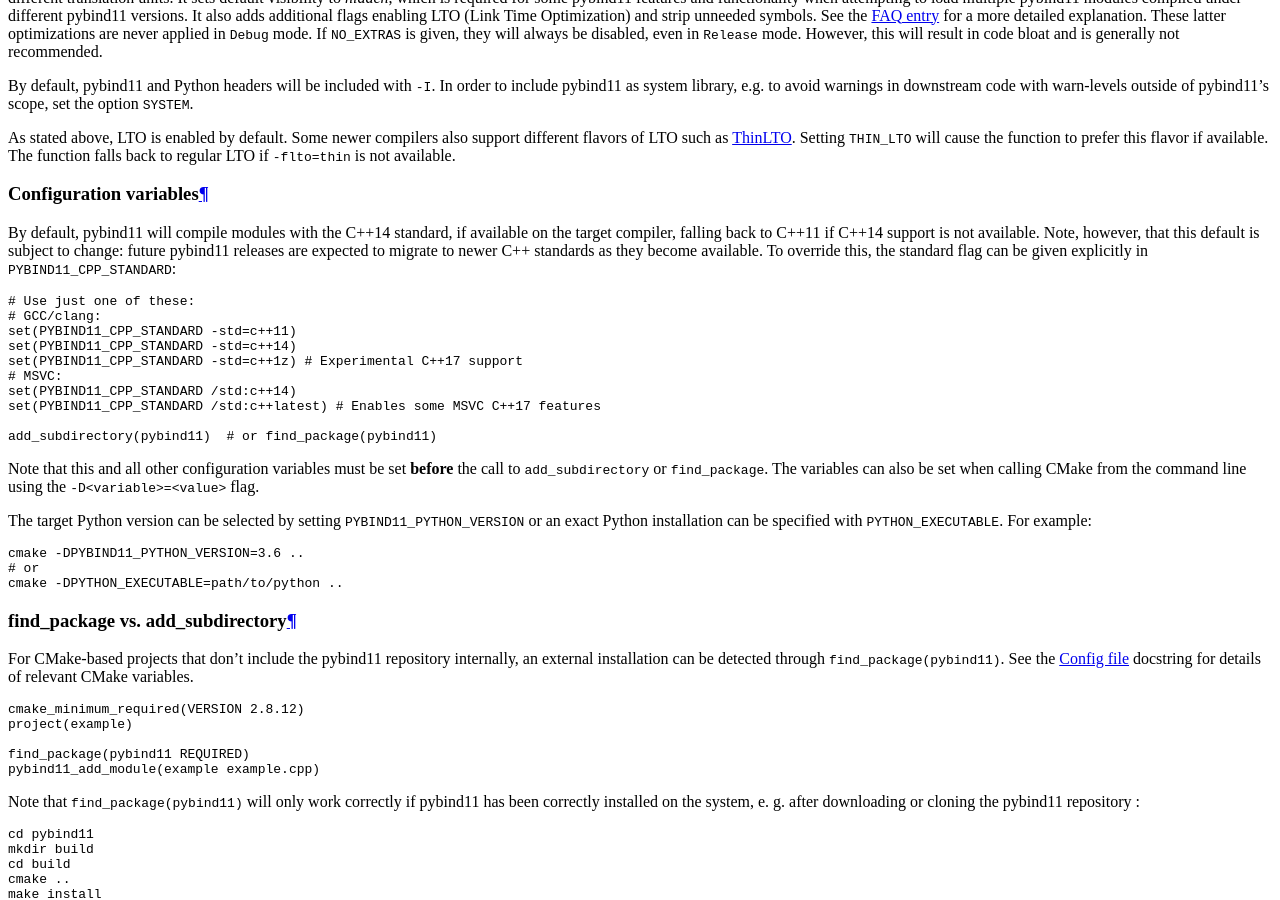
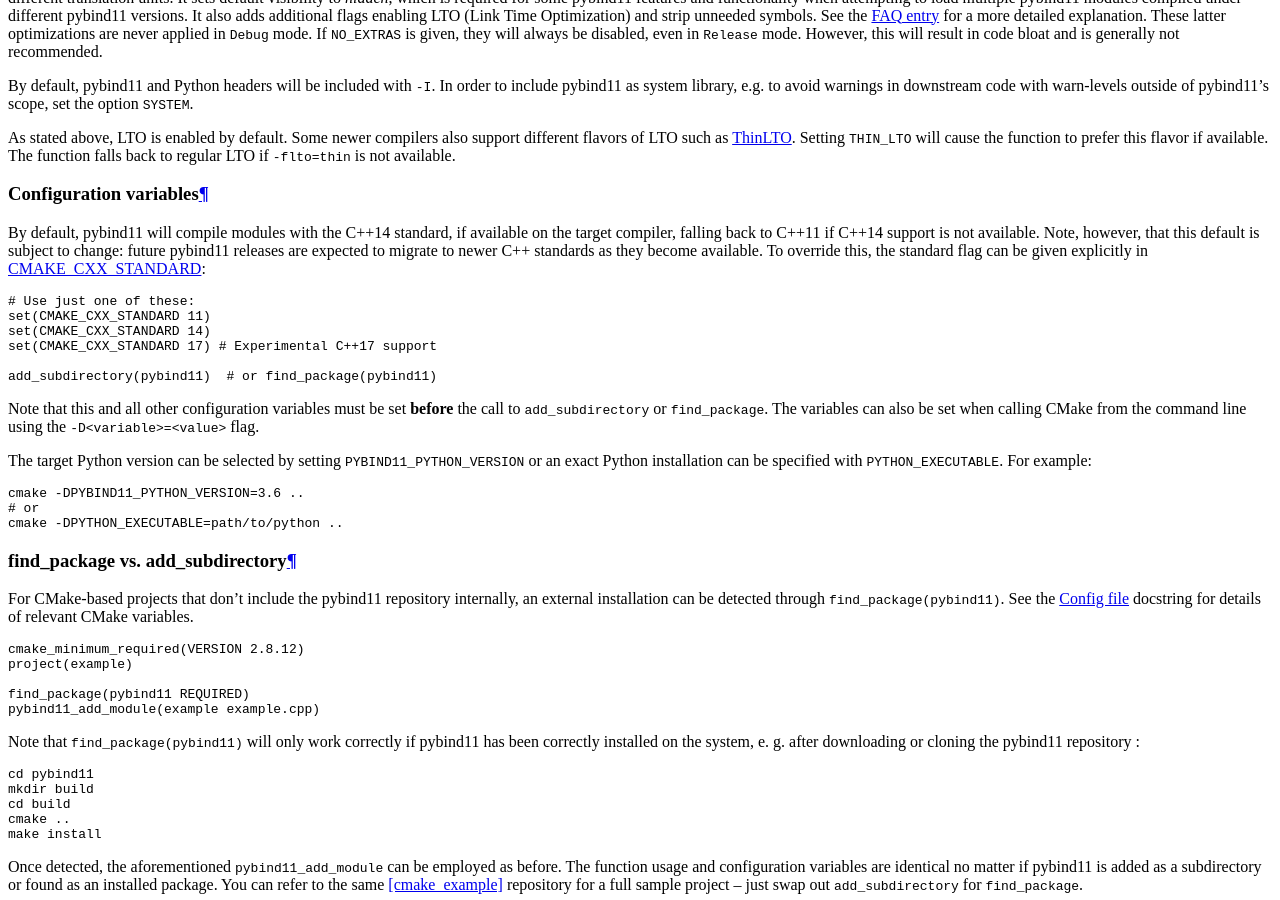
Before and after one commit to pybind/pybind11, a Sphinx documentation site: the page built from docs/compiling.rst, in a window 1280 px wide and 900 px high, scrolled down 1860 px. Built offline with Sphinx 7.4.7 and the Read the Docs theme 2.0.0, drawn with Linux system fonts in a browser that asks for light colours.

Commit message:
Document CMAKE_CXX_STANDARD
This variable is a CMake community standard to set the C++
standard of a build. Document it in favor of the previous variable,
which stays as a legacy flag for existing projects.

https://cmake.org/cmake/help/v3.17/variable/CMAKE_CXX_STANDARD.html

```diff
--- a/docs/compiling.rst
+++ b/docs/compiling.rst
@@ -105,18 +105,14 @@
 available.  Note, however, that this default is subject to change: future
 pybind11 releases are expected to migrate to newer C++ standards as they become
 available.  To override this, the standard flag can be given explicitly in
-``PYBIND11_CPP_STANDARD``:
+`CMAKE_CXX_STANDARD <https://cmake.org/cmake/help/v3.17/variable/CMAKE_CXX_STANDARD.html>`_:
 
 .. code-block:: cmake
 
     # Use just one of these:
-    # GCC/clang:
-    set(PYBIND11_CPP_STANDARD -std=c++11)
-    set(PYBIND11_CPP_STANDARD -std=c++14)
-    set(PYBIND11_CPP_STANDARD -std=c++1z) # Experimental C++17 support
-    # MSVC:
-    set(PYBIND11_CPP_STANDARD /std:c++14)
-    set(PYBIND11_CPP_STANDARD /std:c++latest) # Enables some MSVC C++17 features
+    set(CMAKE_CXX_STANDARD 11)
+    set(CMAKE_CXX_STANDARD 14)
+    set(CMAKE_CXX_STANDARD 17) # Experimental C++17 support
 
     add_subdirectory(pybind11)  # or find_package(pybind11)
 
```
Also changed, not shown: 1 other file.
